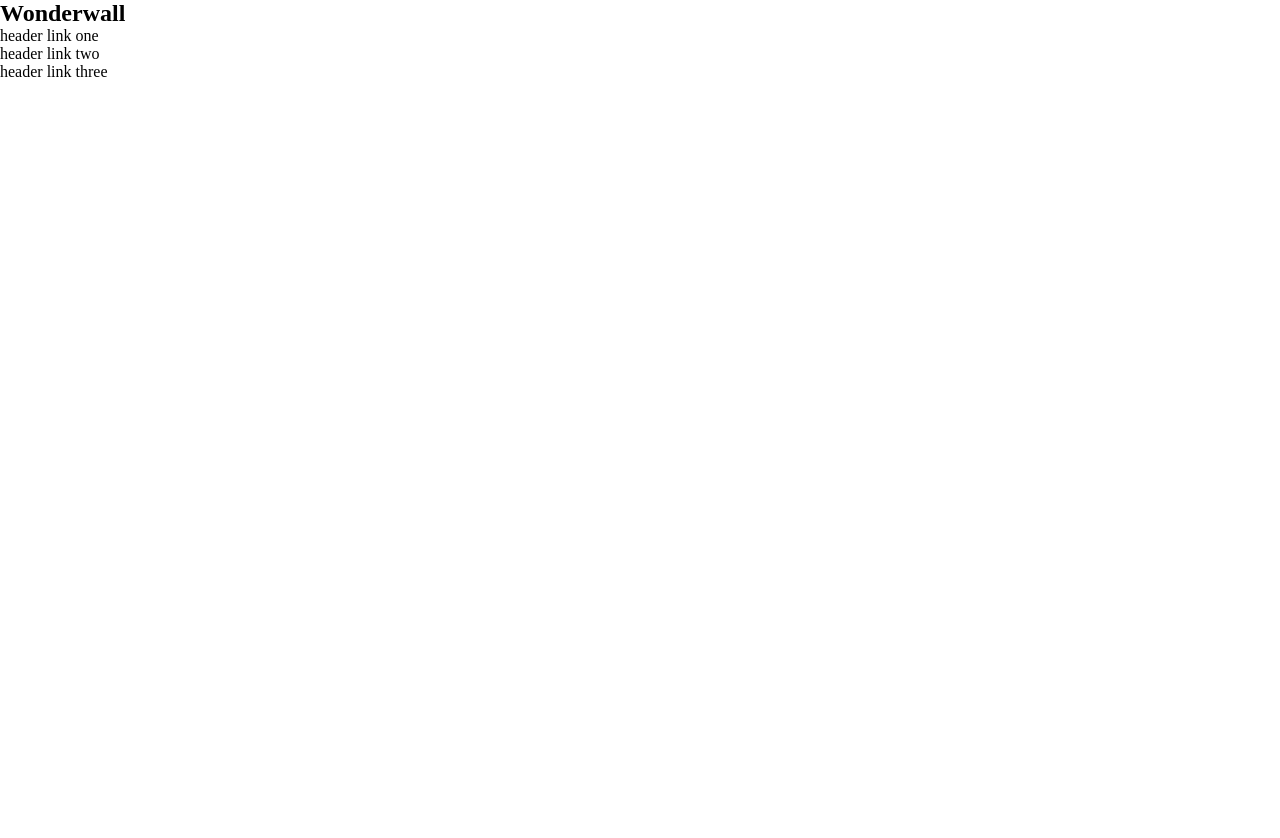
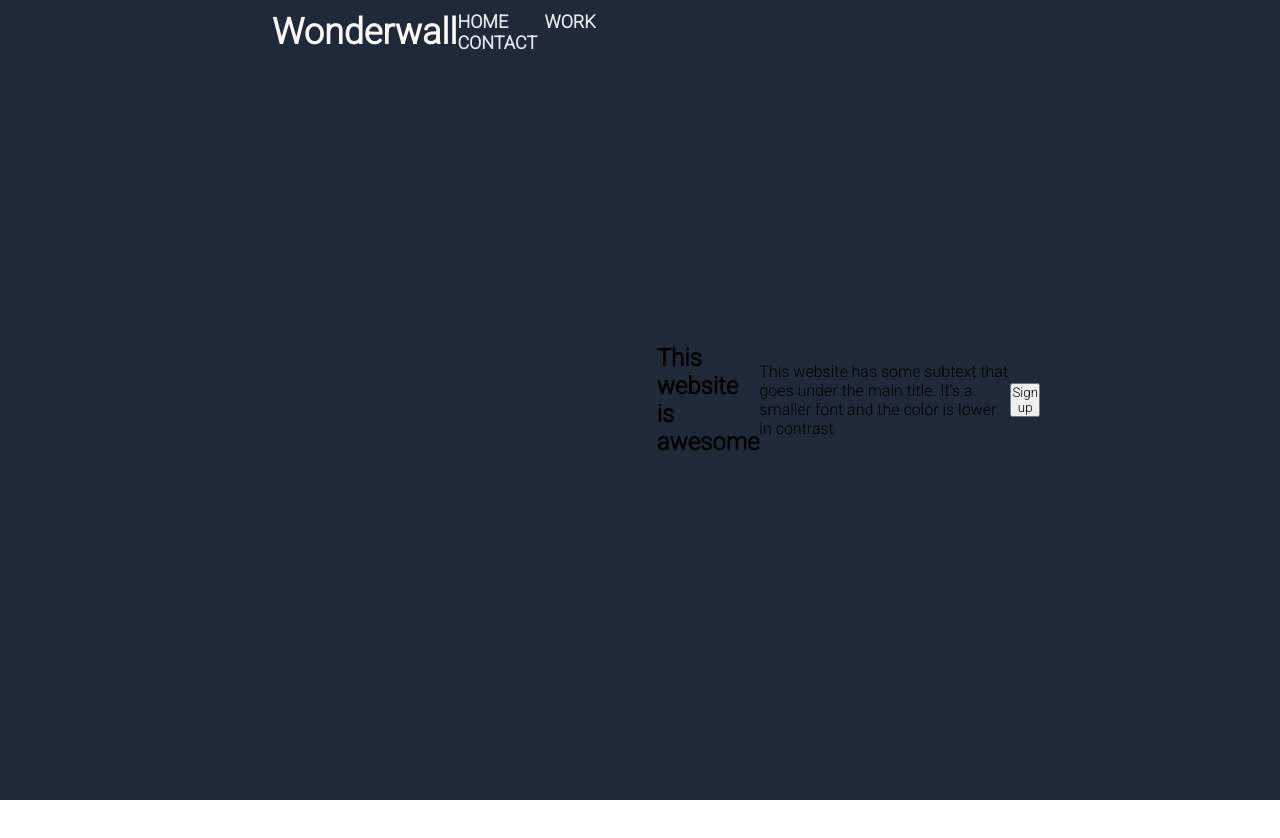
Before and after one commit to GalPovsod8/landing-page, a plain HTML site: page index.html in a window 1280 px wide. Shown: the top 838 px of the page. Before the commit the page ends 800 px from the top, so only its background shows below. Drawn offline with Linux system fonts and the light colour scheme.

Commit message:
Added and designed a header and started working on a home page.

```diff
--- a/index.html
+++ b/index.html
@@ -6,33 +6,37 @@
     <meta name="viewport" content="width=device-width, initial-scale=1.0">
     <title>Landing Page Demo</title>
     <link rel="stylesheet" href="styles.css">
+    <link rel="preconnect" href="https://fonts.googleapis.com">
+    <link rel="preconnect" href="https://fonts.gstatic.com" crossorigin>
+    <link href="https://fonts.googleapis.com/css2?family=Roboto:wght@300&display=swap" rel="stylesheet">
 </head>
 <body>
-    <div class="first">
+   <div class="container">
+        <div class="item one">
             <header>
                 <div class="logo">
                     <h2>Wonderwall</h2>
                 </div>
                 <nav>
                     <ul>
-                    <li>header link one</li>
-                    <li>header link two</li>
-                    <li>header link three</li>
+                        <li><a href="">HOME</a></li>
+                        <li><a href="">WORK</a></li>
+                        <li><a href="">CONTACT</a></li>
                     </ul>
                 </nav>
             </header>
+            <div class="hero">
+                <h2>This website is awesome</h2>
+                <p>This website has some subtext that goes under the main title. It's a smaller font and the color is lower in contrast</p>
+                <button>Sign up</button>
             </div>
-    <div class="second">
-
         </div>
-    <div class="third">
-
+        <div class="item">
         </div>
-    <div class="fourth">
-
+        <div class="item">
         </div>
-    <footer>
-
-    </footer>
+        <div class="item">
+        </div>
+   </div>
 </body>
 </html>
--- a/styles.css
+++ b/styles.css
@@ -4,13 +4,73 @@
     margin: 0;
     padding: 0;
     box-sizing: border-box;
+    font-family: 'Roboto', sans-serif;
+    /*outline: 2px solid red;*/
 }
 
 :root{
     /*COLORS:*/
-    --backgroundCLR: #1F2973;
+    --backgroundCLR: #1F2937;
     --mainTXT: #F9FAF8;
     --secondaryTXT: #E5E7EB;
     --btnCLR: #3882F6;
     --infoTXT: #1F2937;
 }
+
+.container{
+    display: flex;
+    flex-direction: column;
+}
+
+.item{
+    display: inherit;
+    height: 100vh;
+    width: max(100%);
+    overflow: hidden;
+}
+
+.one{
+    background-color: var(--backgroundCLR);
+    padding-left: 15rem;
+    padding-right: 15rem;
+}
+
+header{
+    display: inherit;
+    height: 3rem;
+    width: max(100%);
+    flex-direction: row !important;
+    align-items: center;
+    font-size: 24px;
+    color: var(--mainTXT);
+    padding: 2rem;
+    word-spacing: 2rem;
+}
+
+nav{
+    display: inherit;
+    width: max(100%);
+    justify-content: flex-end;
+    color: var(--secondaryTXT);
+    font-size: 18px;
+    gap: 2rem;
+    font-weight: bolder;
+}
+
+header li{
+    display: inline-block;
+}
+
+header li a{
+    color: inherit;
+    text-decoration: none;
+}
+
+.hero{
+    display: inherit;
+    height: inherit;
+    width: inherit;
+    justify-content: center;
+    align-items: center;
+    flex-direction: row;
+}
```
Lines whose indentation alone changed are shown as unchanged.
